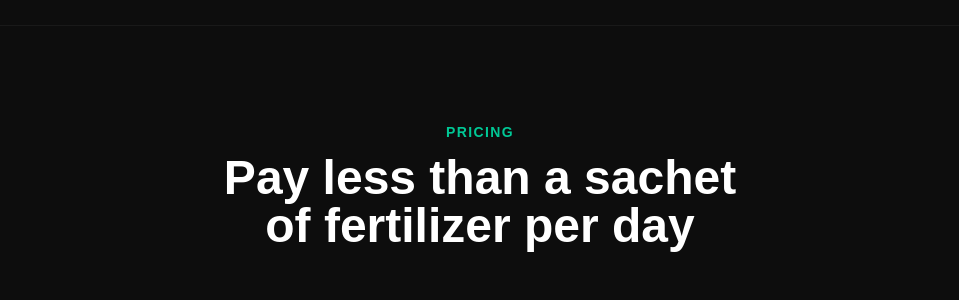
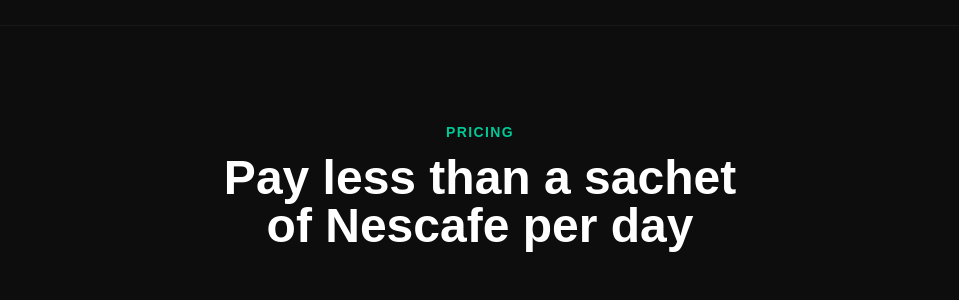
Before and after one commit to joyuusuf/debtpadi, a Next.js app: page / in a window 1280 px wide. Shown: the part 3137-3437 px from the top of the page, without its empty margins (160-1119 px from the left). Built offline with nearby package versions, Linux system fonts and the light colour scheme; a web font is replaced by a local one.

Commit message:
new commit

```diff
--- a/app/page.tsx
+++ b/app/page.tsx
@@ -287,7 +287,7 @@
         <div className="max-w-4xl mx-auto">
           <div className="text-center mb-16">
             <p className="text-jade text-sm font-semibold uppercase tracking-widest mb-3">Pricing</p>
-            <h2 className="font-heading text-4xl md:text-5xl font-bold">Pay less than a sachet<br />of fertilizer per day</h2>
+            <h2 className="font-heading text-4xl md:text-5xl font-bold">Pay less than a sachet<br />of Nescafe per day</h2>
           </div>
 
           <div className="grid md:grid-cols-2 gap-6">
```
